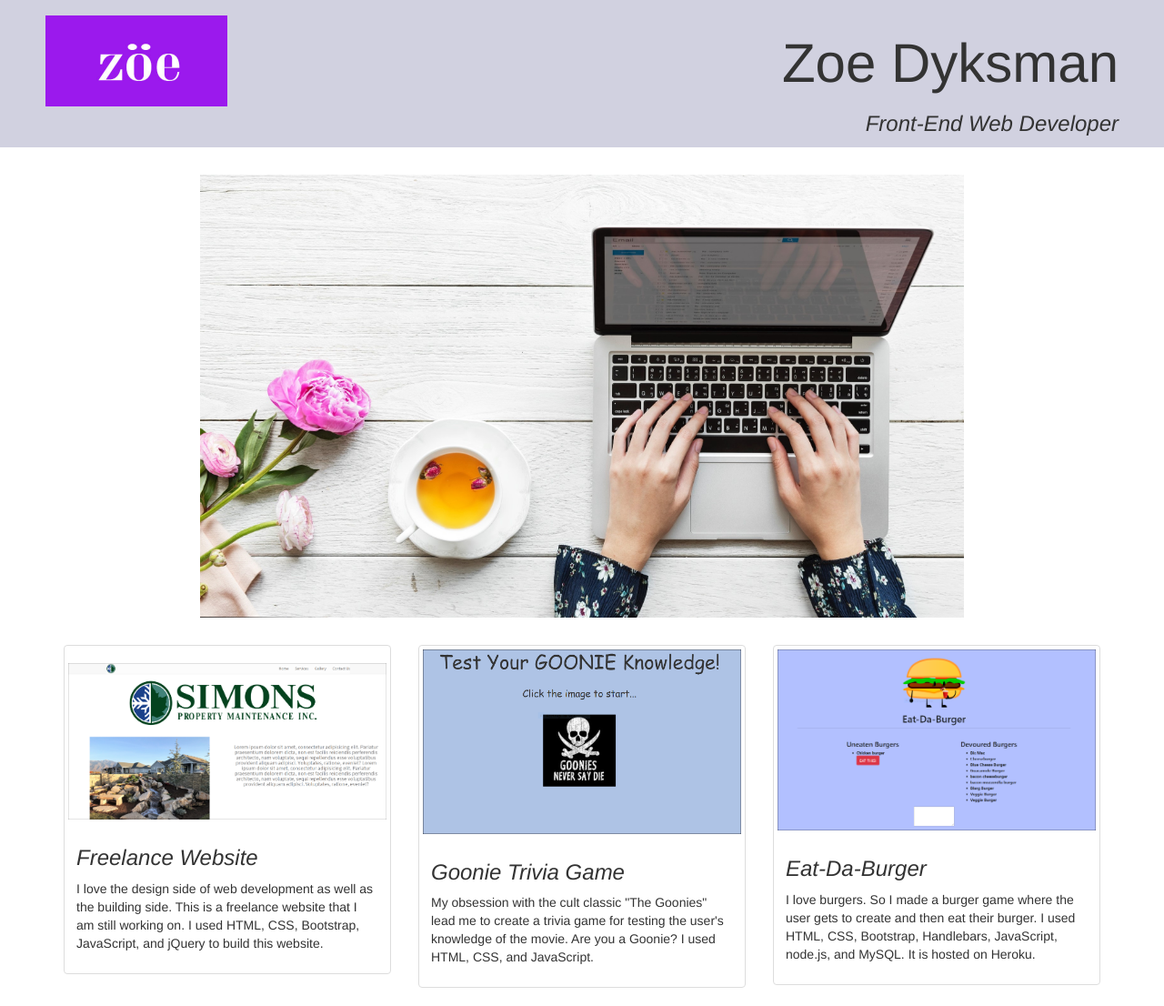
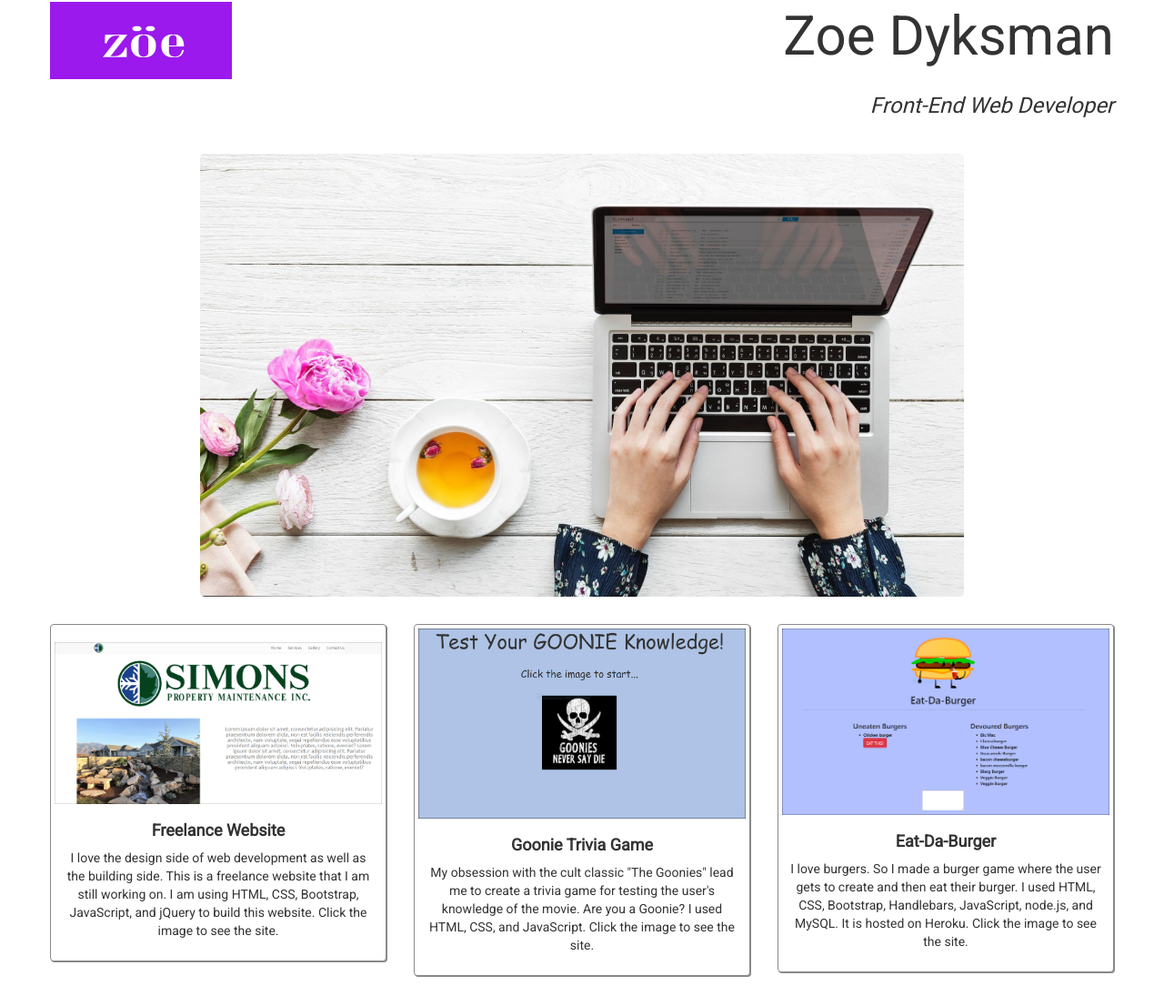
Before and after one commit to zdyk2003/udacityPortfolio, a plain HTML site: page index.html in a window 1280 px wide. Shown: the part 13-1119 px from the top of the page at 91% size. Drawn offline with nearby package versions, Linux system fonts and the light colour scheme.

Commit message:
second draft

```diff
--- a/assets/css/styles.css
+++ b/assets/css/styles.css
@@ -1,36 +1,47 @@
-body {
-	width: 100%;
-	height: 100%;
-	margin: 0 auto;
+body {font-family: 'Roboto', sans-serif;}
+
+h1 {font-size: 60px;}
+
+h3 {font-size: 20; font-style: italic;}
+
+h4 {font-size: 18; text-align: center; font-weight: bold;}
+
+p {text-align: center;}
+
+.container {background-size: cover; background-position: center;}
+
+/*header*/
+.zoeLogo {width: 200px; height: 100px; float: left; padding-top: 15px;}
+
+.name, .title {text-align: right; float: right;}
+
+/*main pic*/
+#codeGirl {display: block; margin-left: auto; margin-right: auto; width: 900px; padding: 30px; border-radius: 35px;}
+
+#freelanceImg {margin-top: 15px; cursor: pointer;}
+
+/*thumbnails*/
+.thumbnail {border: 1px solid #888; box-shadow: 1px 1px #888;}
+
+/*media queries*/
+
+@media screen and (max-width: 900px) {
+
+	.container {padding-left: 40px; padding-right: 40px;}
+
+	.zoeLogo {float: none; display:block; margin:0 auto;}
+
+	.name, .title {text-align: center; float: none;}
 }
 
-h1 {
-	font-size: 60px;
+@media screen and (max-width: 700px) {
+
+	h1 {font-size: 50px;}
 }
 
-h3 {
-	font-size: 20; font-style: italic;
+@media screen and (max-width: 400px) {
+
+	h1 {font-size: 40px;}
+	h3 {font-size: 18px;
+	}
 }
-
-h4 {
-	font-size: 18;
-}
-#header {
-	height: 175px; padding: 30px 50px; background-color: #d1d1e0;
-}
-
-#logo {
-	float: left;
-}
-
-#name {
-	float: right; text-align: right;
-}
-
-#codeGirl {
-	display: block; margin-left: auto; margin-right: auto; width: 900px; padding: 30px;
-}
-
-#freelanceImg {
-	margin-top: 15px; cursor: pointer;
-}
--- a/index.html
+++ b/index.html
@@ -2,6 +2,8 @@
 <html lang="en">
 <head>
 	<meta charset="UTF-8">
+	<meta name="viewport" content="width=device-width, initial-scale=1">
+
 	<title>Zoe Dyksman Portfolio</title>
 
 	<!-- Bootstrap -->
@@ -9,72 +11,75 @@
 
 	<!-- CSS files -->
 	<link rel="stylesheet" type="text/css" href="assets/css/styles.css">
-	<link rel="stylesheet" type="text/css" href="assets/css/mobile.css">
+
+	<!-- Google Fonts -->
+	<link href="https://fonts.googleapis.com/css?family=Roboto" rel="stylesheet">
 
 </head>
 <body>
 
 <!-- header -->
-	<div id="header">
-  		<div id="logo">
-			<img src="assets/images/zoeLogo.jpg" alt="logo" style="width:200px;height:100px;" >
+<div class="container">
+	<div class="row">
+		<div class="content">
+			<div class="row">
+				<div class="col-md-6">
+					<img src="assets/images/zoeLogo.jpg" alt="logo" class="zoeLogo">
 				</div>
-		<div id="name">
-			<h1>Zoe Dyksman</h1>
-			<h3>Front-End Web Developer</h3>
+				<div class="col-md-6">
+					<h1 class="name">Zoe Dyksman</h1>
+					<h3 class="title">Front-End Web Developer</h3>
+				</div>
+			</div>
+		</div>
 	</div>
 </div>
 
 <!-- main pic -->
 	<div class= "container">
 	    <div class="row">
-	    	<div class="col-sm-12">
-	    		<img src="assets/images/codeGirl1.jpg" alt="girl coding" id="codeGirl">
-	    	</div>
+	    	<div class="col-lg-12">
+		    	<div class="content">
+		    		<img src="assets/images/codeGirl1.jpg" class="img-responsive" alt="girl coding" id="codeGirl">
 		    		<!-- photo credit: Photo by rawpixel.com on Unsplash -->
-	       <!--  <div class="col-sm-6">
-	            <div class="content">
-	                <img src="assets/images/zoe.jpg" alt= "headshot" id = "myPic">
-	            </div>
-	        </div> -->
-	        <!-- <div class="col-sm-6">
-	            <div class="content">
-	                <h4>Lorem ipsum dolor sit amet, consectetur adipisicing elit. Pariatur praesentium dolorem dicta, non est facilis reiciendis perferendis architecto, nam voluptate, sequi repellendus esse voluptatibus provident aliquam adipisci. Voluptates, ratione, eveniet? Lorem ipsum dolor sit amet, consectetur adipisicing elit. Pariatur praesentium dolorem dicta, non est facilis reiciendis perferendis architecto, nam voluptate, sequi repellendus esse voluptatibus provident aliquam adipisci. Voluptates, ratione, eveniet?</h4>
-	            </div>
-	        </div> -->
 		    	</div>
 	       </div>
-
+	    </div>
+	</div>
 
 <!-- thumbnails -->
 	<div class="container">
 		<div class="row">
-			<div class="col-sm-6 col-md-4">
+			<div class="content">
+				<div class="row">
+					<div class="col-md-4">
 						<div class="thumbnail">
-      				<a href="https://zdyk2003.github.io/simonsProp/" target="_blank"><img class="card-img-top" src="assets/images/freelance.PNG" id="freelanceImg"></a>
+		      				<a href="https://zdyk2003.github.io/simonsProp/" target="_blank"><img src="assets/images/freelance.PNG" class="img-fluid" id="freelanceImg"></a>
 		      				<div class="caption">
-        				<h3>Freelance Website</h3>
-        				<p>I love the design side of web development as well as the building side.  This is a freelance website that I am still working on.  I used HTML, CSS, Bootstrap, JavaScript, and jQuery to build this website.</p>
+		        				<h4>Freelance Website</h4>
+		        				<p>I love the design side of web development as well as the building side.  This is a freelance website that I am still working on.  I am using HTML, CSS, Bootstrap, JavaScript, and jQuery to build this website.  Click the image to see the site.</p>
 		      				</div>
 		    			</div>
 		  			</div>
 
-  			<div class="col-sm-6 col-md-4">
+		  			<div class="col-md-4">
 						<div class="thumbnail">
-      				<a href="https://zdyk2003.github.io/TriviaGame/" target="_blank"><img class="card-img-top" src="assets/images/triviaImage.PNG" id="trivia"></a>
+		      				<a href="https://zdyk2003.github.io/TriviaGame/" target="_blank"><img src="assets/images/triviaImage.PNG" class="img-fluid" id="trivia"></a>
 		      				<div class="caption">
-        				<h3>Goonie Trivia Game</h3>
-        				<p>My obsession with the cult classic "The Goonies" lead me to create a trivia game for testing the user's knowledge of the movie.  Are you a Goonie? I used HTML, CSS, and JavaScript.</p>
+		        				<h4>Goonie Trivia Game</h4>
+		        				<p>My obsession with the cult classic "The Goonies" lead me to create a trivia game for testing the user's knowledge of the movie.  Are you a Goonie? I used HTML, CSS, and JavaScript.  Click the image to see the site.</p>
 		      				</div>
 		    			</div>
 		  			</div>
 
-  			<div class="col-sm-6 col-md-4">
+		  			<div class="col-md-4">
 						<div class="thumbnail">
-      				<a href="https://stark-citadel-80828.herokuapp.com/" target="_blank"><img class="card-img-top" src="assets/images/burgerScreen.PNG"></a>
+		      				<a href="https://stark-citadel-80828.herokuapp.com/" target="_blank"><img src="assets/images/burgerScreen.PNG" class="img-fluid" ></a>
 		      				<div class="caption">
-        				<h3>Eat-Da-Burger</h3>
-        				<p>I love burgers. So I made a burger game where the user gets to create and then eat their burger.  I used HTML, CSS, Bootstrap, Handlebars, JavaScript, node.js, and MySQL.  It is hosted on Heroku.</p>
+		        				<h4>Eat-Da-Burger</h4>
+		        				<p>I love burgers. So I made a burger game where the user gets to create and then eat their burger.  I used HTML, CSS, Bootstrap, Handlebars, JavaScript, node.js, and MySQL.  It is hosted on Heroku.  Click the image to see the site.</p>
+		      				</div>
+		    			</div>
 		  			</div>
 		  		</div>
 	  		</div>
```
Also changed, not shown: assets/images/codeGirl.jpg (deleted), assets/images/zoe.jpg (deleted). Lines whose indentation alone changed are shown as unchanged.
